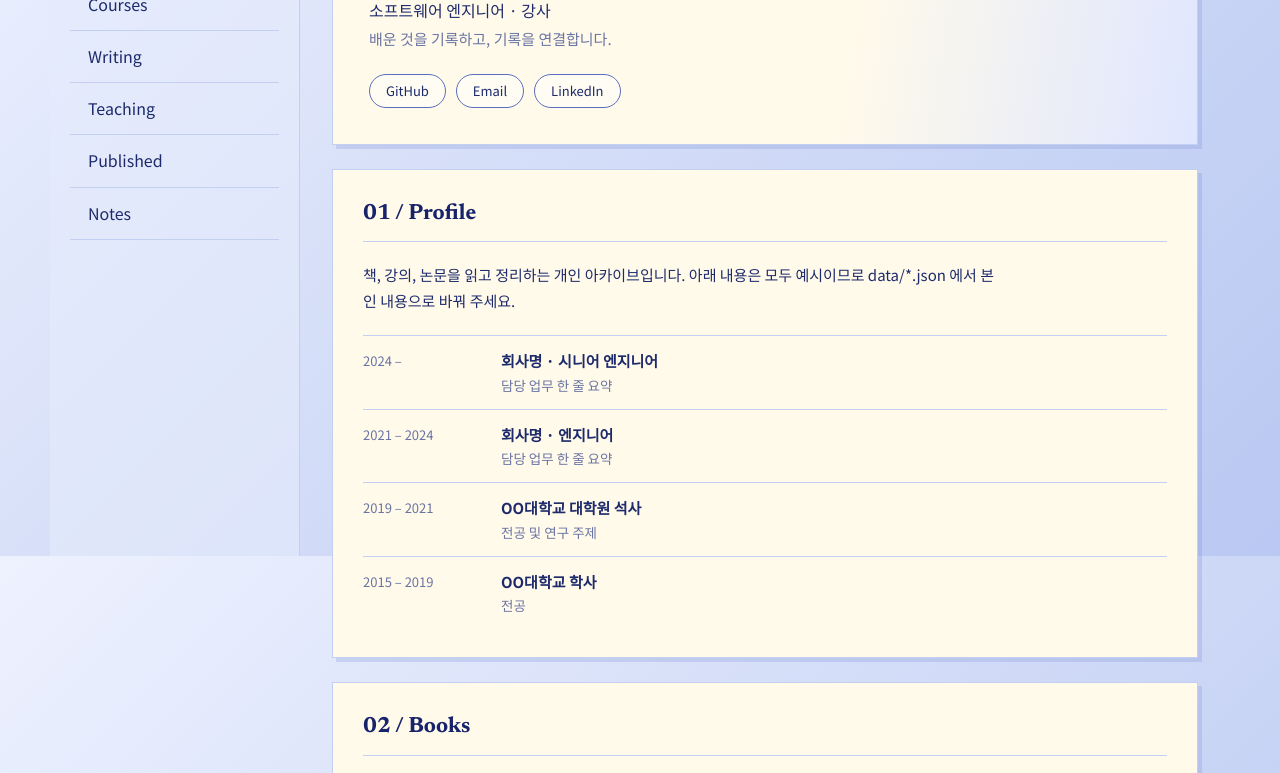
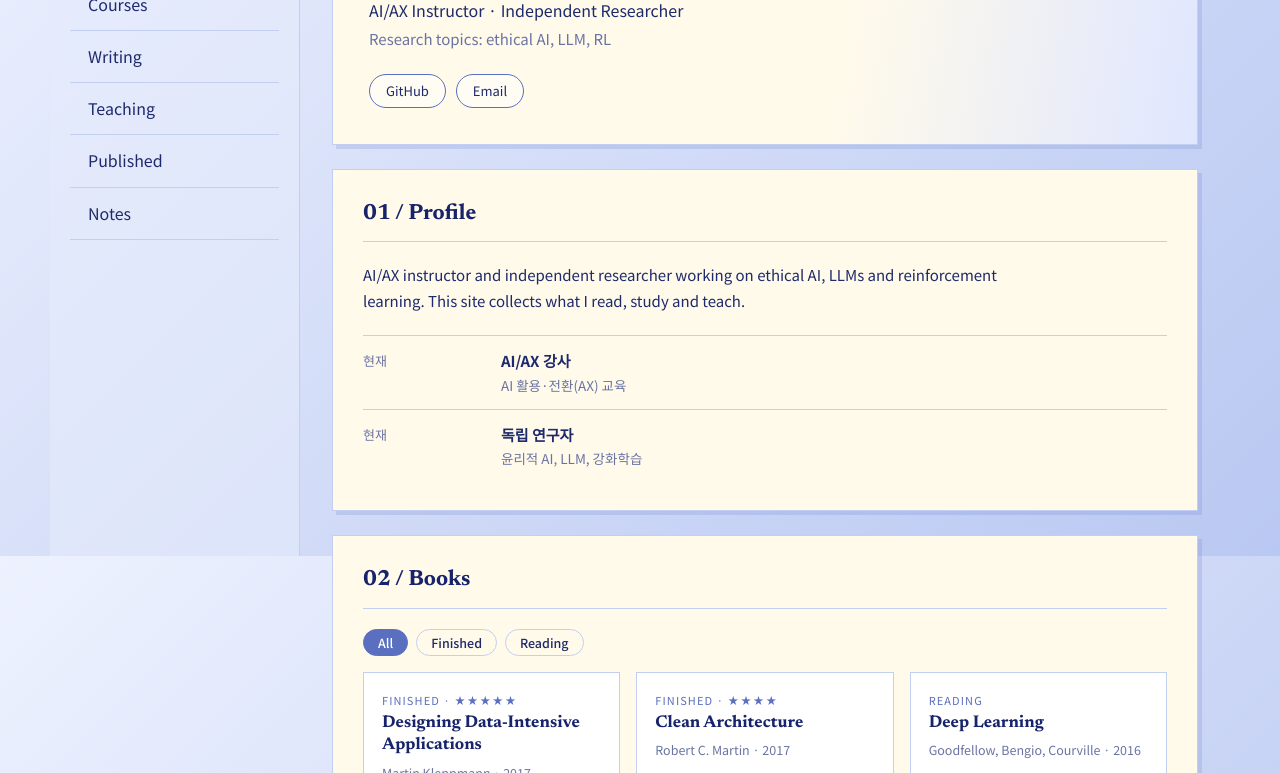
Before and after one commit to JeyeonEo/jeyeoneo.github.io, a plain HTML site: page index.html in a window 1280 px wide. Shown: the part 244-1017 px from the top of the page. Drawn offline with Linux system fonts and the light colour scheme.

Commit message:
Fill profile: name, role, research topics, obfuscated email
Co-Authored-By: Claude Sonnet 5.5 <noreply@anthropic.com>
Claude-Session: https://claude.ai/code/session_01WsCvDS5mK1ewvs9fF8rCtP

```diff
--- a/css/style.css
+++ b/css/style.css
@@ -165,3 +165,5 @@ a.wikilink:hover { border-color: var(--accent); }
   #graph { height: 340px; }
 }
 @media (prefers-reduced-motion: reduce) { html { scroll-behavior: auto; } }
+.chips .plain { font-size: 13px; padding: 5px 16px; border: 1px solid var(--line); border-radius: 99px; background: rgba(255,255,255,.4); color: var(--ink); }
+.foot-links .plain { letter-spacing: .04em; }
--- a/data/profile.json
+++ b/data/profile.json
@@ -1,42 +1,40 @@
 {
-  "name": "홍길동",
-  "role": "소프트웨어 엔지니어 · 강사",
-  "tagline": "배운 것을 기록하고, 기록을 연결합니다.",
-  "intro": "책, 강의, 논문을 읽고 정리하는 개인 아카이브입니다. 아래 내용은 모두 예시이므로 data/*.json 에서 본인 내용으로 바꿔 주세요.",
+  "name": {
+    "ko": "어제연",
+    "en": "Jeyeon Yona Eo"
+  },
+  "role": {
+    "ko": "AI/AX 강사 · 독립 연구자",
+    "en": "AI/AX Instructor · Independent Researcher"
+  },
+  "tagline": {
+    "ko": "연구 주제: 윤리적 AI, LLM, 강화학습",
+    "en": "Research topics: ethical AI, LLM, RL"
+  },
+  "intro": {
+    "ko": "AI/AX 강사이자 독립 연구자입니다. 윤리적 AI, LLM, 강화학습을 연구하고, 읽은 책과 논문, 강의를 이곳에 기록합니다.",
+    "en": "AI/AX instructor and independent researcher working on ethical AI, LLMs and reinforcement learning. This site collects what I read, study and teach."
+  },
   "links": [
     {
       "label": "GitHub",
-      "url": "https://github.com/your-id"
+      "url": "https://github.com/JeyeonEo"
     },
     {
       "label": "Email",
-      "url": "mailto:you@example.com"
-    },
-    {
-      "label": "LinkedIn",
-      "url": "https://linkedin.com/in/your-id"
+      "text": "j e y e o n . y o n a . e o (at) g m a i l . c o m"
     }
   ],
   "timeline": [
     {
-      "period": "2024 – ",
-      "title": "회사명 · 시니어 엔지니어",
-      "desc": "담당 업무 한 줄 요약"
+      "period": "현재",
+      "title": "AI/AX 강사",
+      "desc": "AI 활용·전환(AX) 교육"
     },
     {
-      "period": "2021 – 2024",
-      "title": "회사명 · 엔지니어",
-      "desc": "담당 업무 한 줄 요약"
-    },
-    {
-      "period": "2019 – 2021",
-      "title": "OO대학교 대학원 석사",
-      "desc": "전공 및 연구 주제"
-    },
-    {
-      "period": "2015 – 2019",
-      "title": "OO대학교 학사",
-      "desc": "전공"
+      "period": "현재",
+      "title": "독립 연구자",
+      "desc": "윤리적 AI, LLM, 강화학습"
     }
   ]
 }
--- a/index.html
+++ b/index.html
@@ -3,7 +3,7 @@
 <head>
   <meta charset="utf-8">
   <meta name="viewport" content="width=device-width, initial-scale=1">
-  <title>Portfolio</title>
+  <title>어제연 · Portfolio</title>
   <meta name="description" content="Personal portfolio: books, courses, writing, teaching and a linked note graph.">
   <link rel="preconnect" href="https://fonts.googleapis.com">
   <link rel="preconnect" href="https://fonts.gstatic.com" crossorigin>
```
